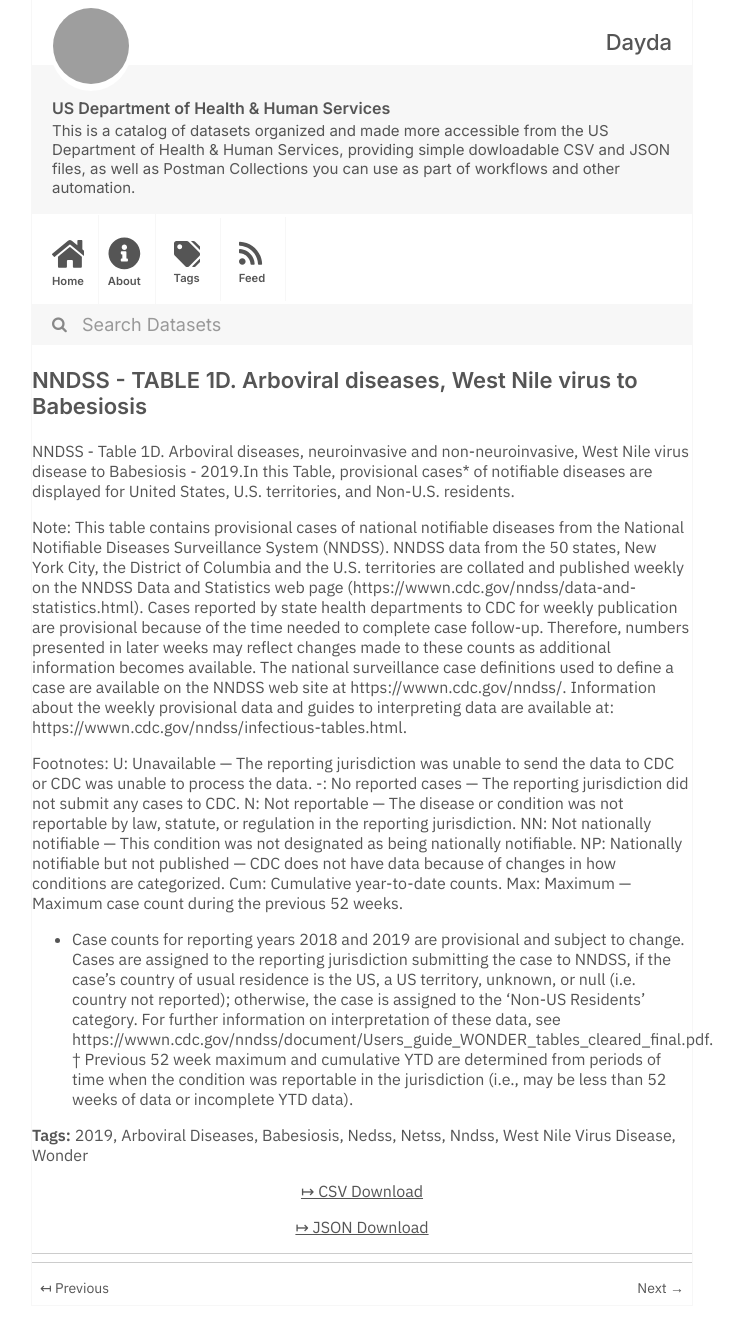
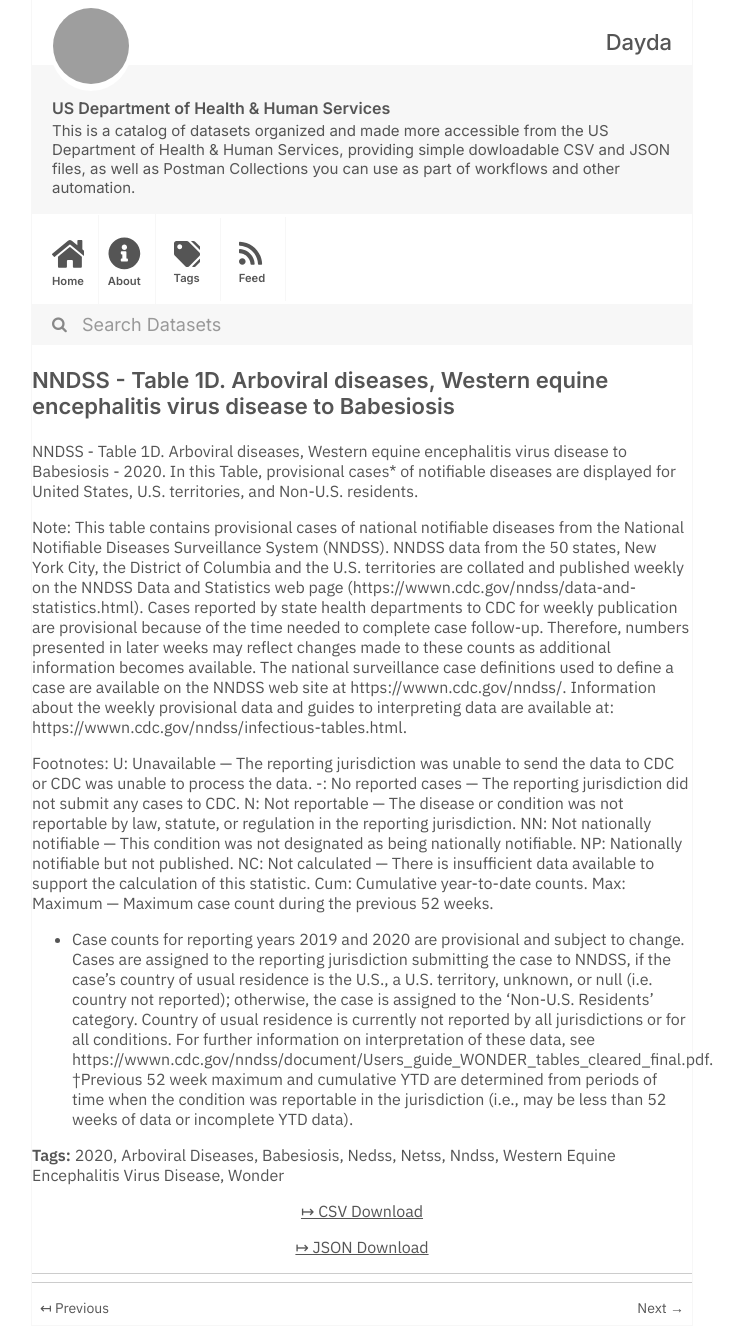
Before and after one commit to dayda-entities/us-department-of-health-and-human-services, a Jekyll site: the page built from _posts/2020-11-10-nndss-table-1d-arboviral-disea.md, in a window 1280 px wide. Shown: the whole page, without its empty margins (278-1022 px from the left). Built offline with Jekyll 4.4.1, drawn with Linux system fonts in a browser that asks for light colours; grey boxes are pictures that could not be loaded.

Commit message:
Publish Data

```diff
--- a/_posts/2020-11-10-nndss-table-1d-arboviral-disea.md
+++ b/_posts/2020-11-10-nndss-table-1d-arboviral-disea.md
@@ -1,25 +1,27 @@
 ---
-title: 'NNDSS - TABLE 1D. Arboviral diseases, West Nile virus to Babesiosis'
-created: '2020-11-10T16:17:47.004486'
-modified: '2021-04-13T00:04:59.693272'
+title: >-
+  NNDSS - Table 1D. Arboviral diseases, Western equine encephalitis virus
+  disease to Babesiosis
+created: '2020-11-10T16:16:35.763622'
+modified: '2021-04-30T02:02:13.703496'
 state: active
 type: dataset
 tags:
-  - '2019'
+  - '2020'
   - Arboviral Diseases
   - Babesiosis
   - Nedss
   - Netss
   - Nndss
-  - West Nile Virus Disease
+  - Western Equine Encephalitis Virus Disease
   - Wonder
 groups: []
-csv_url: 'https://data.cdc.gov/api/views/fc5f-ixvg/rows.csv?accessType=DOWNLOAD'
-json_url: 'https://data.cdc.gov/api/views/fc5f-ixvg/rows.json?accessType=DOWNLOAD'
+csv_url: 'https://data.cdc.gov/api/views/rezz-ypcg/rows.csv?accessType=DOWNLOAD'
+json_url: 'https://data.cdc.gov/api/views/rezz-ypcg/rows.json?accessType=DOWNLOAD'
 layout: post
 
 ---
-NNDSS - Table 1D. Arboviral diseases, neuroinvasive and non-neuroinvasive, West Nile virus disease to Babesiosis - 2019.In this Table, provisional cases* of notifiable diseases are displayed for United States, U.S. territories, and Non-U.S. residents.
+NNDSS - Table 1D. Arboviral diseases, Western equine encephalitis virus disease to Babesiosis - 2020. In this Table, provisional cases* of notifiable diseases are displayed for United States, U.S. territories, and Non-U.S. residents.
 
 Note:
 This table contains provisional cases of national notifiable diseases from the National Notifiable Diseases Surveillance System (NNDSS). NNDSS data from the 50 states, New York City, the District of Columbia and the U.S. territories are collated and published weekly on the NNDSS Data and Statistics web page (https://wwwn.cdc.gov/nndss/data-and-statistics.html). Cases reported by state health departments to CDC for weekly publication are provisional because of the time needed to complete case follow-up. Therefore, numbers presented in later weeks may reflect changes made to these counts as additional information becomes available. The national surveillance case definitions used to define a case are available on the NNDSS web site at https://wwwn.cdc.gov/nndss/. Information about the weekly provisional data and guides to interpreting data are available at: https://wwwn.cdc.gov/nndss/infectious-tables.html.
@@ -29,8 +31,9 @@ U: Unavailable — The reporting jurisdiction was unable to send the data to CDC
 -: No reported cases — The reporting jurisdiction did not submit any cases to CDC.
 N: Not reportable — The disease or condition was not reportable by law, statute, or regulation in the reporting jurisdiction.
 NN: Not nationally notifiable — This condition was not designated as being nationally notifiable.
-NP: Nationally notifiable but not published — CDC does not have data because of changes in how conditions are categorized.
+NP: Nationally notifiable but not published.
+NC: Not calculated — There is insufficient data available to support the calculation of this statistic.
 Cum: Cumulative year-to-date counts.
 Max: Maximum — Maximum case count during the previous 52 weeks.
-* Case counts for reporting years 2018 and 2019 are provisional and subject to change. Cases are assigned to the reporting jurisdiction submitting the case to NNDSS, if the case's country of usual residence is the US, a US territory, unknown, or null (i.e. country not reported); otherwise, the case is assigned to the 'Non-US Residents' category. For further information on interpretation of these data, see https://wwwn.cdc.gov/nndss/document/Users_guide_WONDER_tables_cleared_final.pdf.
-† Previous 52 week maximum and cumulative YTD are determined from periods of time when the condition was reportable in the jurisdiction (i.e., may be less than 52 weeks of data or incomplete YTD data).
+* Case counts for reporting years 2019 and 2020 are provisional and subject to change. Cases are assigned to the reporting jurisdiction submitting the case to NNDSS, if the case's country of usual residence is the U.S., a U.S. territory, unknown, or null (i.e. country not reported); otherwise, the case is assigned to the 'Non-U.S. Residents' category. Country of usual residence is currently not reported by all jurisdictions or for all conditions. For further information on interpretation of these data, see https://wwwn.cdc.gov/nndss/document/Users_guide_WONDER_tables_cleared_final.pdf.
+†Previous 52 week maximum and cumulative YTD are determined from periods of time when the condition was reportable in the jurisdiction (i.e., may be less than 52 weeks of data or incomplete YTD data).
```
